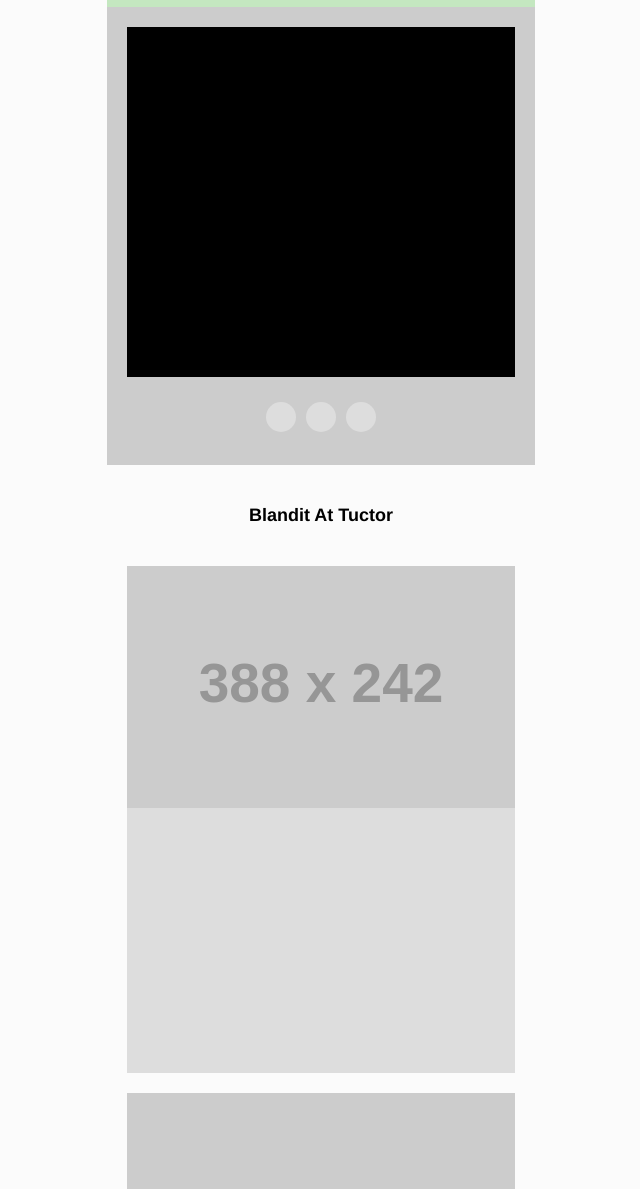
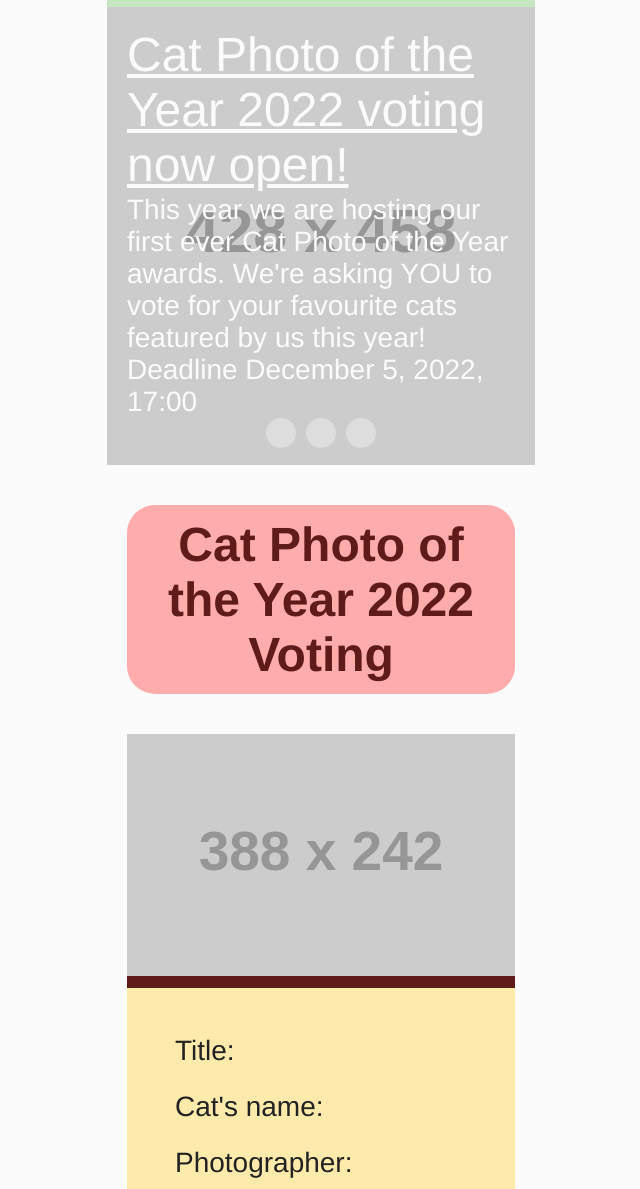
Before and after one commit to nikmeijer/meijer_nikolai_fip, a plain HTML site: page gallery_mobile.html in a window 1280 px wide. Shown: the part 91-1280 px from the top of the page, without its empty margins (319-959 px from the left). Drawn offline with Linux system fonts and the light colour scheme; placeholder pictures from the web are drawn by us.

Commit message:
mobile gallery html and css finished
completed html and styling for mobile gallery, only photos remaining to be added, time to get some sleep

```diff
--- a/css/main-mobile.css
+++ b/css/main-mobile.css
@@ -93,7 +93,7 @@ you work on and the intended audience, we may go as low as 320px */
 /* index page */
 
 #hero-con {
-	background-color: #aaaaaa;
+	background-color: #FBFBFB;
 	background: url("https://via.placeholder.com/428x458");
 	height: 458px;
 }
@@ -286,16 +286,26 @@ you work on and the intended audience, we may go as low as 320px */
 /* gallery page */
 
 #hero-gallery-con {
-	background-color: #aaaaaa;
+	background-color: #FBFBFB;
 	background: url("https://via.placeholder.com/428x458");
 	height: 458px;
 }
 
 #hero-gallery-text {
 	grid-column: 1/-1;
-	/* Remove as content will dictate height */
-	height: 350px;
 	margin-top: 20px;
+	color: #FBFBFB;
+}
+
+#hero-news {
+	color: #FBFBFB;
+	font-size: 48px;
+	text-decoration: underline;
+}
+
+#hero-gallery-text p {
+	font-size: 28px;
+	padding-top: 2px;
 }
 
 #gallery-controls {
@@ -303,7 +313,7 @@ you work on and the intended audience, we may go as low as 320px */
 	display: flex;
 	justify-content: center;
 	align-items: center;
-	margin-top: 20px;
+	margin-top: -5px;
 }
 
 .dot {
@@ -319,19 +329,36 @@ you work on and the intended audience, we may go as low as 320px */
 	grid-column: 1/-1;
 	margin-top: 40px;
 	margin-bottom: 40px;
+	text-align: center;
+	padding: 12px;
+	border-radius: 28px;
+	background-color: #FFACAC;
+	font-size: 48px;
+	color: #5F1A1A;
 }
 
 .gallery-box {
 	grid-column: 1/-1;
-	background-color: #ddd;
-	/* Remove as content will dictate height */
-	height: 507px;
+	background-color: #FEEAAB;
 	margin-bottom: 20px;
+	color: #222222;
+	font-size: 28px;
 }
 
-#footer-newsletter2 {
-	margin-top: 20px;
-	height:40px;
-	grid-column: 1/3;
-	background-color: #ddd;
+.gallery-box img {
+	border-bottom: solid 12px #5F1A1A;
 }
+
+.gallery-box p:first-of-type {
+	margin-top: 28px;
+}
+.gallery-box p {
+	padding-left: 48px;
+	padding-right: 48px;
+	padding-bottom: 12px;
+	padding-top: 12px;
+}
+
+.gallery-box p:last-of-type {
+	margin-bottom: 28px;
+}
--- a/gallery_mobile.html
+++ b/gallery_mobile.html
@@ -25,8 +25,12 @@
         <main>
             <h2 class="hidden">Content</h2>
             <div id="hero-gallery-con">
+                <h2 class="hidden">Hero Container</h2>
                 <div class="grid-con">
-                    <div id="hero-gallery-text" class="box-color">
+                    <h2 class="hidden">Gallery Hero Image</h2>
+                    <div id="hero-gallery-text">
+                        <a href="#" id="hero-news">Cat Photo of the Year 2022 voting now open!</a>
+                        <p>This year we are hosting our first ever Cat Photo of the Year awards. We're asking YOU to vote for your favourite cats featured by us this year! Deadline December 5, 2022, 17:00</p>
                     </div>
                     <div id="gallery-controls">
                         <span class="dot"></span>
@@ -37,24 +41,42 @@
             </div>
 
             <div class="grid-con" id="gallery">
-                <h2>Blandit At Tuctor</h2>
+                <h2>Cat Photo of the Year 2022 Voting</h2>
                 <div class="gallery-box">
                     <img src="https://via.placeholder.com/388x242" alt="image">
+                    <p>Title:</p>
+                    <p>Cat's name:</p>
+                    <p>Photographer:</p>
                 </div>
                 <div class="gallery-box">
                     <img src="https://via.placeholder.com/388x242" alt="image">
+                    <p>Title:</p>
+                    <p>Cat's name:</p>
+                    <p>Photographer:</p>
                 </div>
                 <div class="gallery-box">
                     <img src="https://via.placeholder.com/388x242" alt="image">
+                    <p>Title:</p>
+                    <p>Cat's name:</p>
+                    <p>Photographer:</p>
                 </div>
                 <div class="gallery-box">
                     <img src="https://via.placeholder.com/388x242" alt="image">
+                    <p>Title:</p>
+                    <p>Cat's name:</p>
+                    <p>Photographer:</p>
                 </div>
                 <div class="gallery-box">
                     <img src="https://via.placeholder.com/388x242" alt="image">
+                    <p>Title:</p>
+                    <p>Cat's name:</p>
+                    <p>Photographer:</p>
                 </div>
                 <div class="gallery-box">
                     <img src="https://via.placeholder.com/388x242" alt="image">
+                    <p>Title:</p>
+                    <p>Cat's name:</p>
+                    <p>Photographer:</p>
                 </div>
             </div>
         </main>
```
Also changed, not shown: 1 other file.
